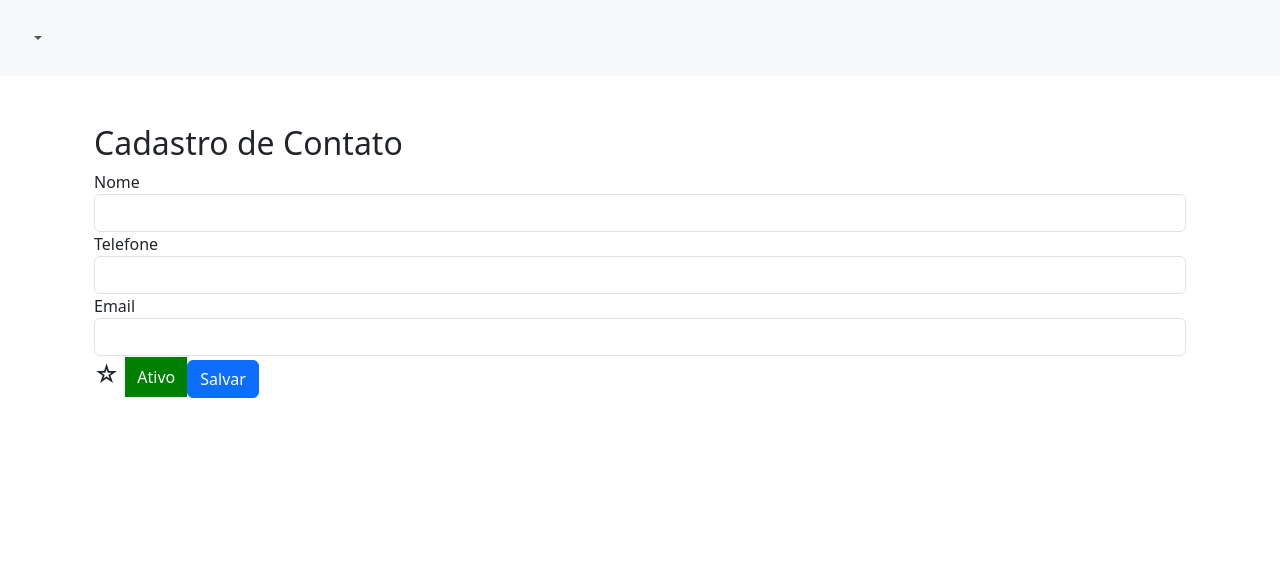
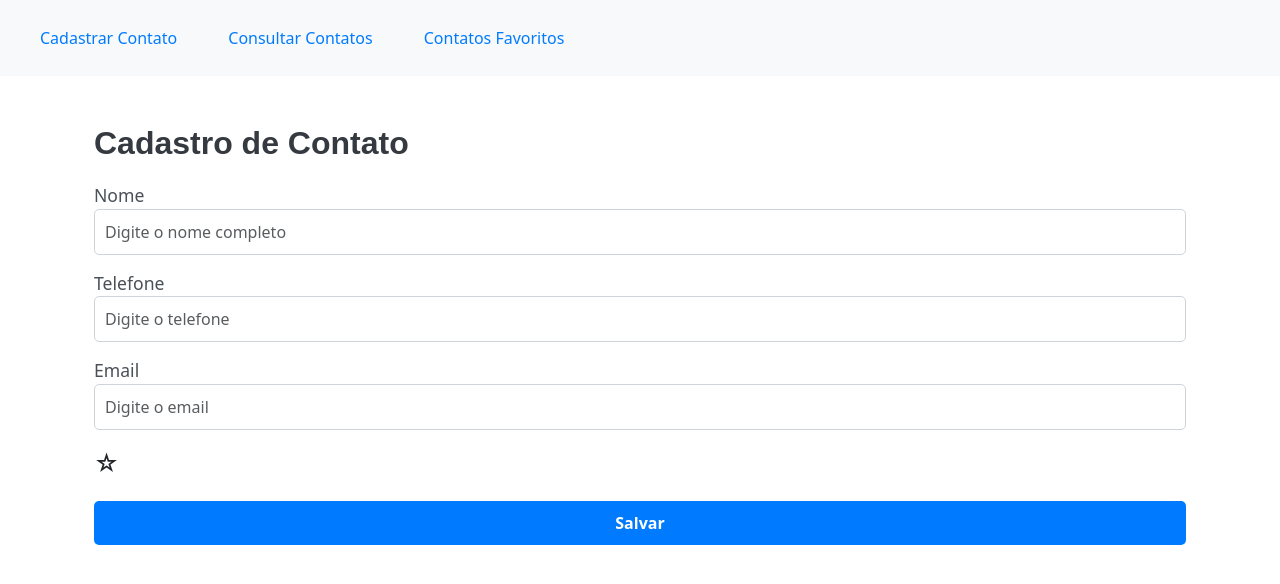
Before and after one commit to victorphellyppe/sistema-agendamento, an Angular app: page /registration-contact in a window 1280 px wide. Shown: the top 584 px of the page. Built offline with nearby package versions, Linux system fonts and the light colour scheme.

Commit message:
fix: servico de adicioonar contato

```diff
--- a/src/app/components/menu/menu.component.css
+++ b/src/app/components/menu/menu.component.css
@@ -0,0 +1,59 @@
+/* Estilos gerais da navbar */
+.navbar {
+  background-color: #f8f9fa !important; /* Cor de fundo da navbar */
+}
+
+.navbar-nav {
+  margin-left: 10px; /* Espaçamento da lista de itens */
+}
+
+.nav-item {
+  margin-right: 15px; /* Espaçamento entre os itens da lista */
+}
+
+.navbar-toggler {
+  border: none; /* Remove a borda do botão de alternância */
+}
+
+.navbar-toggler i {
+  font-size: 1.5rem; /* Tamanho do ícone do botão */
+  color: #333; /* Cor do ícone */
+}
+
+.navbar-toggler img {
+  max-width: 30px; /* Ajuste de tamanho da imagem */
+  height: auto;
+  margin-left: 10px; /* Espaçamento entre o ícone e a imagem */
+}
+
+.nav-link {
+  color: #007bff !important; /* Cor do texto da navegação */
+  font-weight: 500; /* Peso da fonte */
+  transition: color 0.3s ease; /* Transição suave ao passar o mouse */
+}
+
+.nav-link:hover {
+  color: #0056b3 !important; /* Cor do texto ao passar o mouse */
+}
+
+/* Estilos do dropdown */
+.nav-item.dropdown:hover .dropdown-menu {
+  display: block; /* Exibe o dropdown ao passar o mouse sobre o item */
+}
+
+.dropdown-menu {
+  background-color: #fff; /* Cor de fundo do menu suspenso */
+  border-radius: 5px; /* Bordas arredondadas do dropdown */
+  box-shadow: 0px 4px 6px rgba(0, 0, 0, 0.1); /* Sombra suave */
+  transition: all 0.3s ease; /* Transição suave */
+}
+
+.dropdown-item {
+  color: #333 !important; /* Cor do texto das opções */
+  padding: 10px 20px; /* Espaçamento interno */
+  font-weight: 400; /* Peso da fonte */
+}
+
+.dropdown-item:hover {
+  background-color: #f8f9fa; /* Cor de fundo ao passar o mouse */
+}
--- a/src/app/components/menu/menu.component.html
+++ b/src/app/components/menu/menu.component.html
@@ -4,40 +4,31 @@
       class="navbar-toggler"
       type="button"
       data-bs-toggle="collapse"
-      data-bs-target="#navbarNavDropdown"
-      aria-controls="navbarNavDropdown"
+      data-bs-target="#navbarNav"
+      aria-controls="navbarNav"
       aria-expanded="false"
       aria-label="Toggle navigation"
     >
       <i class="bi bi-list"></i>
-      <img [src]="imageUrl" alt="Imagem Menu" />
+      <!-- <img [src]="imageUrl" alt="Imagem Menu" /> -->
     </button>
 
-    <div class="collapse navbar-collapse" id="navbarNavDropdown">
+    <div class="collapse navbar-collapse" id="navbarNav">
       <ul class="navbar-nav">
-        <!-- Dropdown de Contatos -->
-        <li class="nav-item dropdown">
-          <a
-            class="nav-link dropdown-toggle"
-            href="#"
-            id="navbarDropdown"
-            role="button"
-            data-bs-toggle="dropdown"
-            aria-expanded="false"
+        <li class="nav-item">
+          <a class="nav-link" [routerLink]="'/registration-contact'"
+            >Cadastrar Contato</a
           >
-            <ul class="dropdown-menu" aria-labelledby="navbarDropdown">
-              <li>
-                <a class="dropdown-item" routerLink="/registration-contact"
-                  >Cadastrar Contato</a
-                >
-              </li>
-              <li>
-                <a class="dropdown-item" routerLink="/consultation-contact"
-                  >Consultar Contatos</a
-                >
-              </li>
-            </ul>
-          </a>
+        </li>
+        <li class="nav-item">
+          <a class="nav-link" [routerLink]="'/consultation-contact'"
+            >Consultar Contatos</a
+          >
+        </li>
+        <li class="nav-item">
+          <a class="nav-link" [routerLink]="'/consultation-contact'"
+            >Contatos Favoritos</a
+          >
         </li>
       </ul>
     </div>
--- a/src/app/components/menu/menu.component.ts
+++ b/src/app/components/menu/menu.component.ts
@@ -1,11 +1,12 @@
 import { Component, Input, OnInit } from '@angular/core';
+import { RouterModule } from '@angular/router';
 
 @Component({
   selector: 'app-menu',
   templateUrl: './menu.component.html',
   styleUrls: ['./menu.component.css'],
   standalone: true,
-  imports: [],
+  imports: [RouterModule],
 })
 export class MenuComponent implements OnInit {
   @Input() imageUrl!: string;
--- a/src/app/contact/registration-contact/registration-contact.component.html
+++ b/src/app/contact/registration-contact/registration-contact.component.html
@@ -8,8 +8,10 @@
         class="form-control"
         id="nome"
         formControlName="name"
+        placeholder="Digite o nome completo"
       />
     </div>
+
     <div class="form-group">
       <label for="telefone">Telefone</label>
       <input
@@ -17,10 +19,11 @@
         class="form-control"
         id="telefone"
         formControlName="phone"
-        name="telefone"
+        placeholder="Digite o telefone"
         required
       />
     </div>
+
     <div class="form-group">
       <label for="email">Email</label>
       <input
@@ -28,6 +31,7 @@
         class="form-control"
         id="email"
         formControlName="email"
+        placeholder="Digite o email"
       />
     </div>
 
@@ -35,7 +39,7 @@
       {{ registrationContact.value.favorite ? "⭐" : "☆" }}
     </span>
 
-    <button
+    <!-- <button
       type="button"
       (click)="toggleActive()"
       [ngClass]="{
@@ -44,7 +48,8 @@
       }"
     >
       {{ registrationContact.value.active ? "Ativo" : "Inativo" }}
-    </button>
+    </button> -->
+
     <button type="submit" class="btn btn-primary">Salvar</button>
   </form>
 </div>
--- a/src/app/contact/registration-contact/registration-contact.component.scss
+++ b/src/app/contact/registration-contact/registration-contact.component.scss
@@ -1,26 +1,67 @@
-.item-container {
-  display: flex;
-  align-items: center;
-  gap: 10px;
+/* Adicionando margem superior */
+.container.mt-5 {
+  margin-top: 50px;
 }
 
-.star {
-  font-size: 24px;
-  cursor: pointer;
+/* Estilizando o título */
+h2 {
+  font-family: "Arial", sans-serif;
+  font-size: 2rem;
+  color: #343a40;
+  font-weight: bold;
+  margin-bottom: 20px;
 }
 
-.active-btn {
-  background-color: green;
+/* Estilizando o botão de salvar */
+button[type="submit"] {
+  width: 100%;
+  padding: 10px;
+  margin-top: 20px;
+  border-radius: 5px;
+  background-color: #007bff;
   color: white;
   border: none;
-  padding: 8px 12px;
-  cursor: pointer;
+  font-size: 1rem;
+  font-weight: bold;
 }
 
-.inactive-btn {
-  background-color: red;
-  color: white;
-  border: none;
-  padding: 8px 12px;
+/* Estilizando o botão ativo/inativo */
+button.active-btn {
+  background-color: #28a745;
+}
+
+button.inactive-btn {
+  background-color: #dc3545;
+}
+
+button[type="button"]:hover {
   cursor: pointer;
+  opacity: 0.8;
 }
+
+/* Estilizando o ícone da estrela */
+.star {
+  font-size: 1.5rem;
+  cursor: pointer;
+  margin: 10px 0;
+}
+
+/* Melhorando a aparência dos inputs */
+.form-group label {
+  font-size: 1.1rem;
+  color: #495057;
+}
+
+.form-control {
+  border-radius: 5px;
+  border: 1px solid #ced4da;
+  padding: 10px;
+  font-size: 1rem;
+  margin-bottom: 15px;
+}
+
+/* Foco nos campos de input */
+.form-control:focus {
+  border-color: #80bdff;
+  box-shadow: 0 0 0 0.2rem rgba(38, 143, 255, 0.25);
+}
--- a/src/app/contact/registration-contact/registration-contact.component.ts
+++ b/src/app/contact/registration-contact/registration-contact.component.ts
@@ -22,7 +22,11 @@ export class RegistrationContactComponent implements OnInit {
     active: true,
   };
 
+  contacts: Contact[] = [];
+
   registrationContact!: FormGroup;
+
+  idContact: number = 1;
 
   constructor(
     private contactSvc: ContactService,
@@ -41,11 +45,21 @@ export class RegistrationContactComponent implements OnInit {
   }
 
   onSubmit(): void {
-    this.contact.id = this.contactSvc.getContacts().length + 1;
-    this.contactSvc.addContact(this.contact);
-    this.router.navigate(['/contacts']);
+    const newContact: Contact = {
+      id: this.idContact++,
+      name: this.registrationContact.value.name,
+      phone: this.registrationContact.value.contact,
+      email: this.registrationContact.value.email,
+      favorite: this.registrationContact.value.favorite,
+      active: this.registrationContact.value.active,
+    };
+
+    this.contactSvc.addContact(newContact);
+    console.log(this.contactSvc.getContacts());
   }
 
-  toggleFavorite() {}
-  toggleActive() {}
+  toggleFavorite() {
+    this.registrationContact.value.favorite =
+      !this.registrationContact.value.favorite;
+  }
 }
--- a/src/app/services/contact.service.ts
+++ b/src/app/services/contact.service.ts
@@ -1,5 +1,6 @@
 import { Injectable } from '@angular/core';
 import { Contact } from '../interfaces/contact';
+import { BehaviorSubject } from 'rxjs';
 
 @Injectable({
   providedIn: 'root',
@@ -23,6 +24,8 @@ export class ContactService {
       active: true,
     },
   ];
+  private contatosSource = new BehaviorSubject<any[]>([]);
+  contatos$ = this.contatosSource.asObservable();
   constructor() {}
 
   getContacts(): Contact[] {
@@ -34,7 +37,10 @@ export class ContactService {
   }
 
   addContact(contact: Contact): void {
-    this.contacts.push(contact);
+    const currentContatos = this.contatosSource.value;
+    console.log(contact, currentContatos);
+
+    this.contatosSource.next([...currentContatos, contact]);
   }
 
   updateContact(contact: Contact): void {
```
